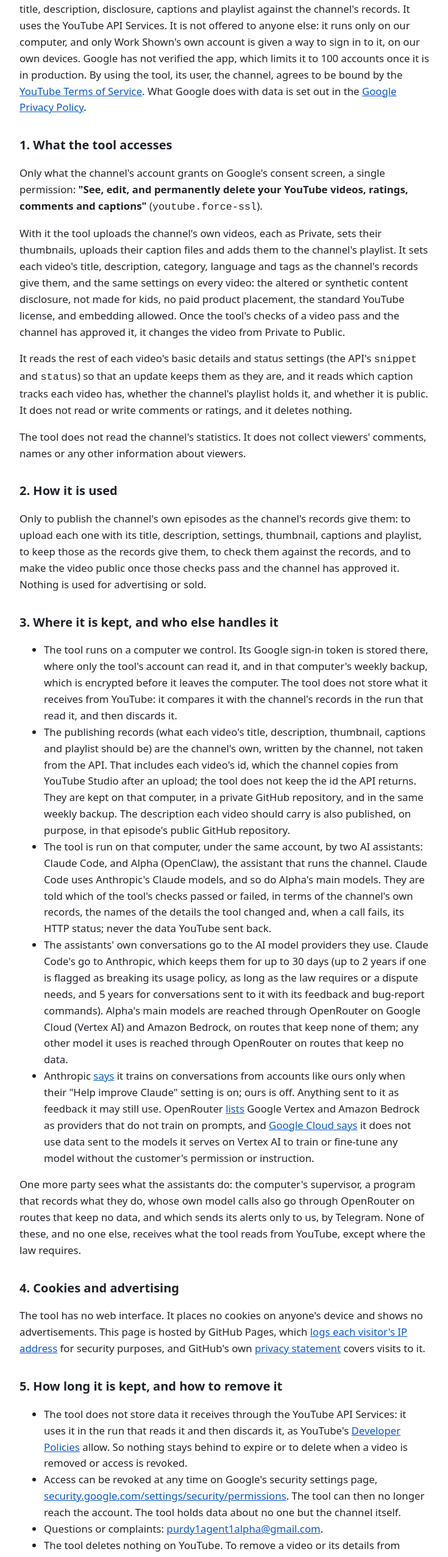
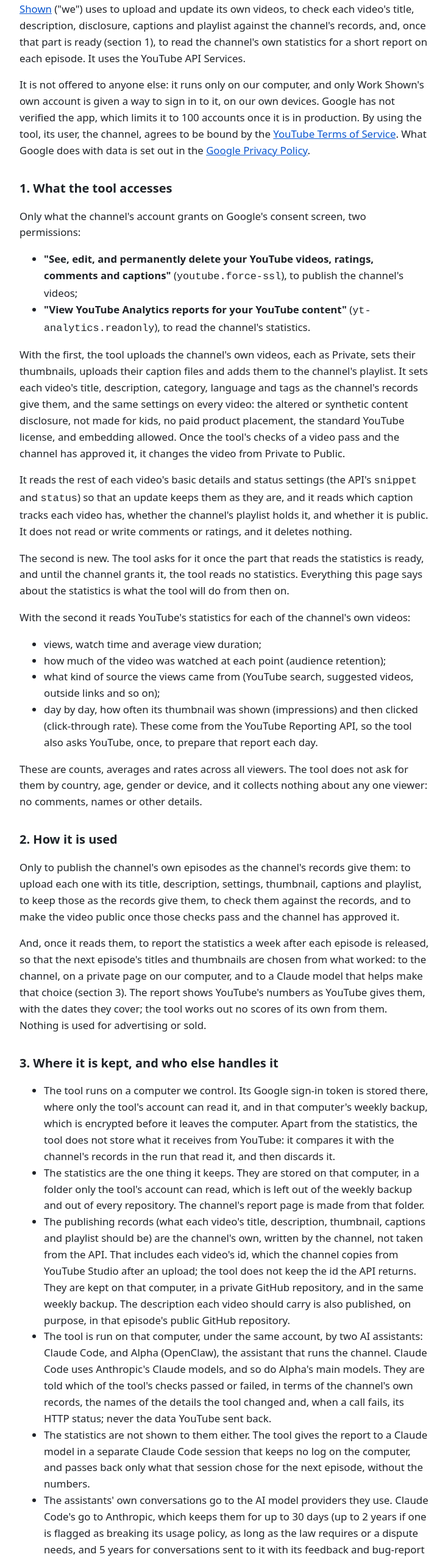
Before and after one commit to purdy-agent-alpha/work-shown, a plain HTML site: page privacy.html in a window 1280 px wide. Shown: the part 206-2760 px from the top of the page at 61% size, without its empty margins (272-1007 px from the left). Drawn offline with Linux system fonts and the light colour scheme.

Commit message:
Work Shown publisher: the channel's statistics (once granted); Effective 23 November 2026

```diff
--- a/privacy.html
+++ b/privacy.html
@@ -10,23 +10,29 @@
 <main>
 <h1>Work Shown publisher Privacy Policy</h1>
 
-<p>Effective 22 November 2026. The first version was effective 20 November 2026.</p>
+<p>Effective 23 November 2026. Earlier versions were effective 20 and 22 November 2026.</p>
 
 <p>Work Shown publisher ("the tool") is the program that the YouTube channel
 <a href="https://www.youtube.com/@WorkShown">Work Shown</a> ("we") uses to upload and update its
-own videos and to check each video's title, description, disclosure, captions and playlist against
-the channel's records. It uses the YouTube API Services. It is not offered to anyone else: it runs
-only on our computer, and only Work Shown's own account is given a way to sign in to it, on our own devices.
-Google has not verified the app, which limits it to 100 accounts once it is in production. By using the tool, its user, the channel, agrees to be
+own videos, to check each video's title, description, disclosure, captions and playlist against
+the channel's records, and, once that part is ready (section 1), to read the channel's own statistics
+for a short report on each episode.
+It uses the YouTube API Services.</p>
+<p>It is not offered to anyone else: it runs only on our computer, and only Work Shown's own account is
+given a way to sign in to it, on our own devices. Google has not verified the app, which limits it to 100 accounts once it is in production. By using the tool, its user, the channel, agrees to be
 bound by the <a href="https://www.youtube.com/t/terms">YouTube Terms of Service</a>. What Google does with data
 is set out in the <a href="https://policies.google.com/privacy">Google Privacy Policy</a>.</p>
 
 <h2>1. What the tool accesses</h2>
 
-<p>Only what the channel's account grants on Google's consent screen, a single permission:
-<strong>"See, edit, and permanently delete your YouTube videos, ratings, comments and
-captions"</strong> (<code>youtube.force-ssl</code>).</p>
-<p>With it the tool uploads the channel's own videos, each as Private, sets their thumbnails, uploads
+<p>Only what the channel's account grants on Google's consent screen, two permissions:</p>
+<ul>
+<li><strong>"See, edit, and permanently delete your YouTube videos, ratings, comments and
+captions"</strong> (<code>youtube.force-ssl</code>), to publish the channel's videos;</li>
+<li><strong>"View YouTube Analytics reports for your YouTube content"</strong>
+(<code>yt-analytics.readonly</code>), to read the channel's statistics.</li>
+</ul>
+<p>With the first, the tool uploads the channel's own videos, each as Private, sets their thumbnails, uploads
 their caption files and adds them to the channel's playlist. It sets each video's title, description,
 category, language and tags as the channel's records give them, and the same settings on every video:
 the altered or synthetic content disclosure, not made for kids, no paid product placement, the
@@ -36,23 +42,42 @@ changes the video from Private to Public.</p>
 update keeps them as they are, and it reads which caption tracks each video has, whether the
 channel's playlist holds it, and whether it is public. It does not read or write comments or ratings,
 and it deletes nothing.</p>
-<p>The tool does not read the channel's statistics. It does not collect viewers' comments, names or
-any other information about viewers.</p>
+<p>The second is new. The tool asks for it once the part that reads the statistics is ready, and
+until the channel grants it, the tool reads no statistics. Everything this page says about the
+statistics is what the tool will do from then on.</p>
+<p>With the second it reads YouTube's statistics for each of the channel's own videos:</p>
+<ul>
+<li>views, watch time and average view duration;</li>
+<li>how much of the video was watched at each point (audience retention);</li>
+<li>what kind of source the views came from (YouTube search, suggested videos, outside links and so on);</li>
+<li>day by day, how often its thumbnail was shown (impressions) and then clicked (click-through rate).
+These come from the YouTube Reporting API, so the tool also asks YouTube, once, to prepare that report
+each day.</li>
+</ul>
+<p>These are counts, averages and rates across all viewers. The tool does not ask for them by country,
+age, gender or device, and it collects nothing about any one viewer: no comments, names or other
+details.</p>
 
 <h2>2. How it is used</h2>
 
 <p>Only to publish the channel's own episodes as the channel's records give them: to upload each one
 with its title, description, settings, thumbnail, captions and playlist, to keep those as the records
-give them, to check them against the records, and to make the video public once those checks pass and the channel has approved it.
+give them, to check them against the records, and to make the video public once those checks pass and the channel has approved it.</p>
+<p>And, once it reads them, to report the statistics a week after each episode is released, so that the next episode's
+titles and thumbnails are chosen from what worked: to the channel, on a private page on our computer, and
+to a Claude model that helps make that choice (section 3). The report shows YouTube's numbers as YouTube
+gives them, with the dates they cover; the tool works out no scores of its own from them.
 Nothing is used for advertising or sold.</p>
 
 <h2>3. Where it is kept, and who else handles it</h2>
 <ul>
 <li>The tool runs on a computer we control. Its Google sign-in token is stored there, where only the
 tool's account can read it, and in that computer's weekly backup, which is encrypted before it leaves
-the computer. The tool does not store what it
-receives from YouTube: it compares it with the channel's records in the run that read it, and then
-discards it.</li>
+the computer. Apart from the statistics, the tool does not store what it receives from YouTube: it
+compares it with the channel's records in the run that read it, and then discards it.</li>
+<li>The statistics are the one thing it keeps. They are stored on that computer, in a folder only the
+tool's account can read, which is left out of the weekly backup and out of every repository. The
+channel's report page is made from that folder.</li>
 <li>The publishing records (what each video's title, description, thumbnail, captions and playlist
 should be) are the channel's own, written by the channel, not taken from the API. That includes each
 video's id, which the channel copies from YouTube Studio after an upload; the tool does not keep the
@@ -64,6 +89,9 @@ Alpha (OpenClaw), the assistant that runs the channel. Claude Code uses Anthropi
 so do Alpha's main models. They are told which of the tool's checks passed or failed, in terms of the
 channel's own records, the names of the details the tool changed and, when a call fails, its HTTP
 status; never the data YouTube sent back.</li>
+<li>The statistics are not shown to them either. The tool gives the report to a Claude model in a
+separate Claude Code session that keeps no log on the computer, and passes back only what that session
+chose for the next episode, without the numbers.</li>
 <li>The assistants' own conversations go to the AI model providers they use. Claude Code's go to
 Anthropic, which keeps them for up to 30 days (up to 2 years if one is flagged as breaking its usage
 policy, as long as the law requires or a dispute needs, and 5 years for
@@ -81,9 +109,9 @@ it does not use data sent to the models it serves on Vertex AI to train or fine-
 without the customer's permission or instruction.</li>
 </ul>
 <p>One more party sees what the assistants do: the computer's supervisor, a program that records what
-they do, whose own model calls also go through OpenRouter on routes that keep no data, and which sends
-its alerts only to us, by Telegram. None of these, and no one else, receives what the tool reads from
-YouTube, except where the law requires.</p>
+they do. Its own model calls also go through OpenRouter on routes that keep no data, and it sends its
+alerts only to us, by Telegram. Apart from the statistics that reach Anthropic as above, none of these,
+and no one else, receives what the tool reads from YouTube, except where the law requires.</p>
 
 <h2>4. Cookies and advertising</h2>
 
@@ -96,16 +124,22 @@ statement</a> covers visits to it.</p>
 
 <h2>5. How long it is kept, and how to remove it</h2>
 <ul>
-<li>The tool does not store data it receives through the YouTube API Services: it uses it in the run
-that reads it and then discards it, as YouTube's
+<li>Apart from the statistics, the tool does not store data it receives through the YouTube API
+Services: it uses it in the run that reads it and then discards it.</li>
+<li>The statistics are kept for as long as the channel uses them to compare its episodes. As YouTube's
 <a href="https://developers.google.com/youtube/terms/developer-policies">Developer Policies</a>
-allow. So nothing stays behind to expire or to delete when a video is removed or access is revoked.</li>
+require, the tool checks that the channel's permission still stands and that each video still exists:
+each day the computer is on, and when it starts. If the permission has been revoked, it deletes all of
+them; if a video has been deleted, that video's.</li>
 <li>Access can be revoked at any time on Google's security settings page,
 <a href="https://security.google.com/settings/security/permissions">security.google.com/settings/security/permissions</a>.
-The tool can then no longer reach the account. The tool holds data about no one but the channel
-itself.</li>
-<li>Questions or complaints:
-<a href="mailto:purdy1agent1alpha@gmail.com">purdy1agent1alpha@gmail.com</a>.</li>
+The tool can then no longer reach the account, and its next check deletes the statistics. The tool
+holds data about no one but the channel itself.</li>
+<li>To have the statistics deleted, or for questions or complaints, write to
+<a href="mailto:purdy1agent1alpha@gmail.com">purdy1agent1alpha@gmail.com</a>. They are deleted within
+7 days. Deleting them here changes nothing on YouTube.</li>
+<li>No other copy of them is kept on the computer: the assistants never see them, and the session that
+reads the report keeps no log. Anthropic deletes what it received as section 3 says.</li>
 <li>The tool deletes nothing on YouTube. To remove a video or its details from YouTube, use YouTube
 Studio.</li>
 </ul>
```
Also changed, not shown: index.html (+3 -2 lines).
